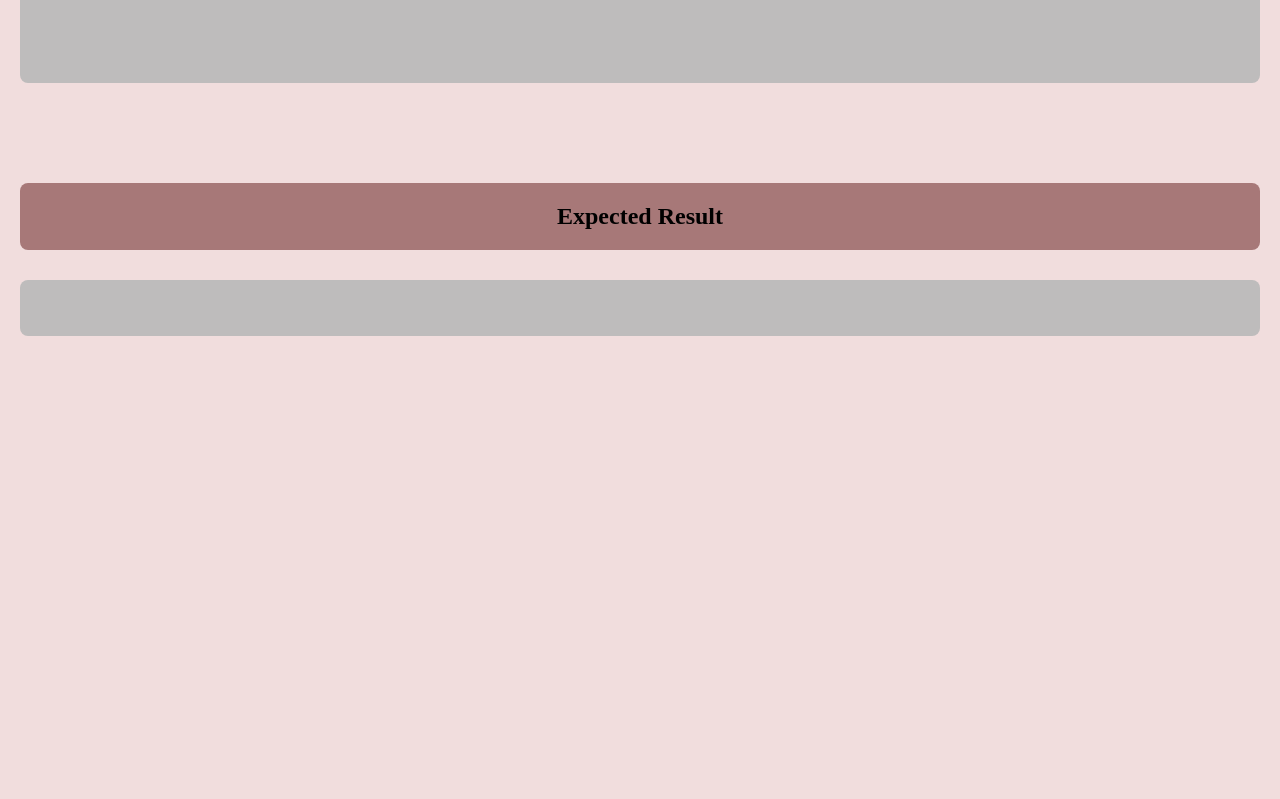
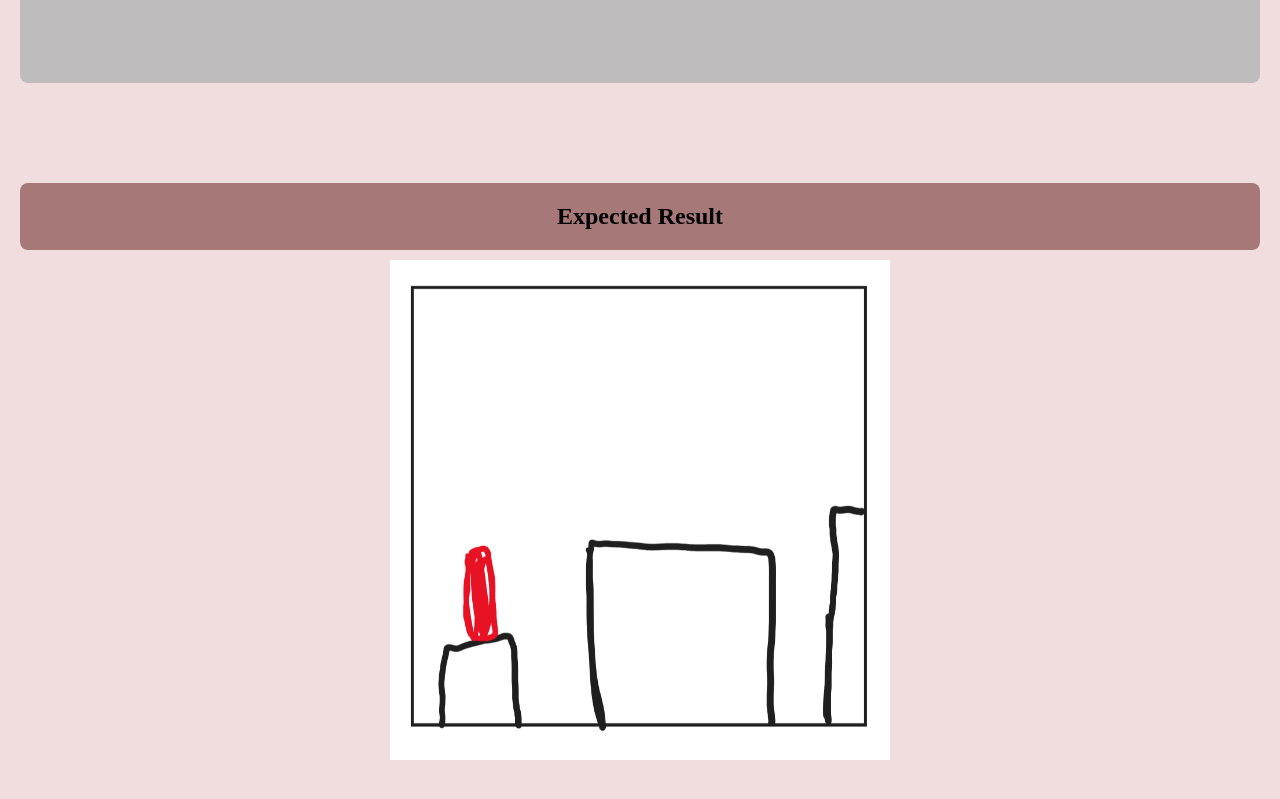
Before and after one commit to mduong003/CSCI5607-ProgressReport.github.io, a plain HTML site: page index.html in a window 1280 px wide. Shown: the part 810-1609 px from the top of the page. Before the commit the page ends 1296 px from the top, so only its background shows below. Drawn offline with Linux system fonts and the light colour scheme.

Commit message:
final changes to webpage

```diff
--- a/index.html
+++ b/index.html
@@ -38,12 +38,10 @@
       </div>
       <div class="description">
          <h2>Expected Result</h2>
-         <div class="textbox">
+         <!-- <div class="textbox">
             <p></p>
-         </div>
-         <div class="img-container">
-            <!-- image here -->
-         </div>
+         </div> -->
+         <img id="game-image" src="images/game.png">
       </div>
    </body>
 </html>
--- a/stylesheet.css
+++ b/stylesheet.css
@@ -59,7 +59,14 @@ div {
 .img-container{
   display: flex;
   flex-direction: row;
-  align-items: center;
+  align-content: center;
   gap: 10px;
   max-width: auto;
 }
+
+img{
+  display: block;
+  margin: 0 auto 15px;
+  width: 500px;
+  height: 500px;
+}
```
Also changed, not shown: images/game.png (added).
